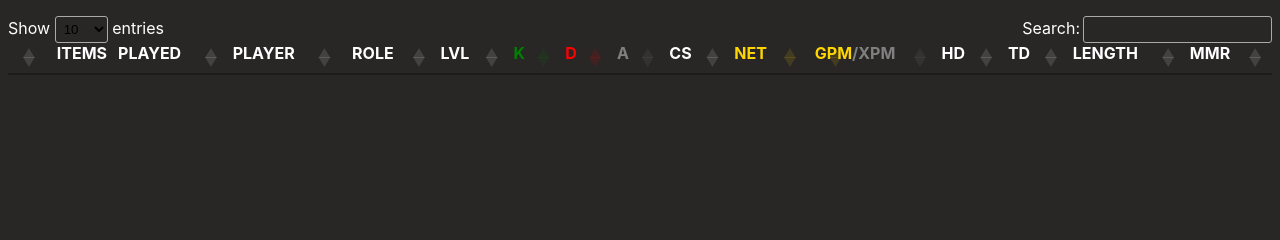
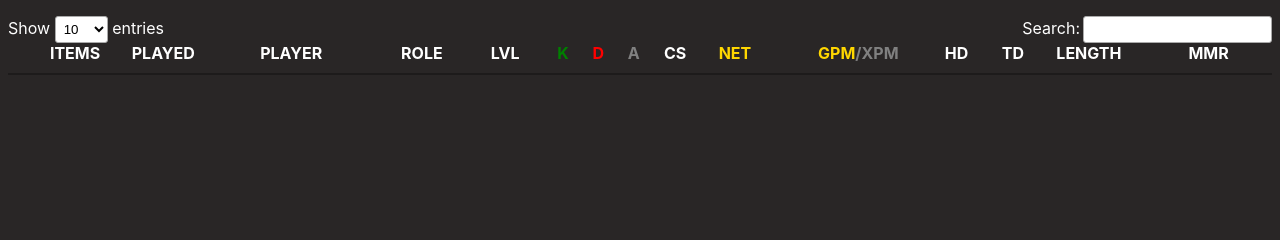
Before and after one commit to 27bslash/dota2-pro-item-tracker, a Flask app: template templates/final_items.html in a window 1280 px wide. Shown: the part 235-475 px from the top of the page. Run offline with Flask 2, Linux system fonts and the light colour scheme; the template is opened without the code that fills it, so the values that code supplies are empty; parts of the project's set-up code (start-up, migrations or seed data) failed here and were passed over; some libraries are stand-ins or nearby versions.

Commit message:
updated datatables to 1.12.1 search requires enter

```diff
--- a/static/main.css
+++ b/static/main.css
@@ -42,6 +42,9 @@ tr {
 }
 table.dataTable tbody tr {
   background-color: var(--table-row-odd-bg);
+}
+.even {
+    background-color: var(--table-row-odd-bg)!important;
 }
 thead {
   display: table-header-group;
@@ -773,7 +776,6 @@ label {
 }
 .hero-aghanim-upgrades {
   padding: 5px;
-
 }
 .tooltip-aghanim-img {
   flex-shrink: 0;
@@ -1072,9 +1074,23 @@ table.dataTable.display tbody tr.odd {
 .dataTables_wrapper .dataTables_filter,
 .dataTables_wrapper .dataTables_info,
 .dataTables_wrapper .dataTables_processing,
-.dataTables_wrapper .dataTables_paginate {
-  color: white;
+.dataTables_wrapper .dataTables_paginate .paginate_button.current .previous{
+  color: white !important;
 }
+/* select  */
+
+.dataTables_filter input,
+.dataTables_length select {
+  background-color: #fff !important;
+}
+.paginate_button.current {
+  background: linear-gradient(
+    to bottom,
+    rgb(255 255 255) 0%,
+    rgb(177 177 177 / 92%) 100%
+  ) !important;
+}
+
 .dataTables_wrapper .dataTables_paginate .paginate_button.disabled,
 .dataTables_wrapper .dataTables_paginate .paginate_button.disabled:hover,
 .dataTables_wrapper .dataTables_paginate .paginate_button.disabled:active {
@@ -1111,3 +1127,35 @@ table.dataTable tbody td {
 table.dataTable tbody td:nth-child(1) {
   padding: 0px;
 }
+
+table.dataTable>thead .sorting::before,
+ table.dataTable>thead .sorting_asc::before,
+ table.dataTable>thead .sorting_desc::before,
+ table.dataTable>thead .sorting_asc_disabled::before,
+ table.dataTable>thead .sorting_desc_disabled::before {
+    right: 0;
+    content: ""  !important;
+    display: none;
+}
+
+ table.dataTable>thead .sorting::after,
+ table.dataTable>thead .sorting_asc::after,
+ table.dataTable>thead .sorting_desc::after,
+ table.dataTable>thead .sorting_asc_disabled::after,
+ table.dataTable>thead .sorting_desc_disabled::after {
+    right: 0;
+    content: "" !important;
+    display: none;
+}
+
+ table.dataTable>thead>tr>th:not(.sorting_disabled),
+ table.dataTable>thead>tr>td:not(.sorting_disabled) {
+    padding-right: 4px;
+    padding-left: 4px;
+}
+
+ table.dataTable>thead>tr>th,
+ table.dataTable>thead>tr>td {
+    padding-right: 4px;
+    padding-left: 4px;
+}
--- a/templates/final_items.html
+++ b/templates/final_items.html
@@ -1,4 +1,7 @@
-{% extends 'search.html' %} {%block content%}
+{% extends 'base_scripts.html' %}
+{%block header%}
+{{super()}}
+<head>
     <script async>
     $(document).ready(function () {
         let table = $(".item-table").DataTable({
@@ -24,26 +27,31 @@
         ],
         order: [[0, "asc"]],
         order: [[2, "desc"]],
+        searchBuilder: {
+            enterSearch: true
+        },
+        search: {
+            return: true
+        },
         bfilter: false,
-      processing: true, ajax:{},
-      "language": { processing: '<img src=\'../static/icons/loading.gif\'></img> '},
+        processing: true,
         serverSide: true,
         deferRender: true,
         pageLength: 10,
         ajax: window.origin + window.location.pathname +'/table' + window.location.search,
-      search: {
-        return: true,
-    }
         });
     });
     </script>
-<script src="{{ url_for('static', filename='copy-match-id.js') }}" defer ></script>
+
     <script src="{{url_for('static', filename='most-used.js')}}" defer ></script>
     <script src="{{url_for('static', filename='talent/talent_img.js')}}" defer ></script>
     <script src="{{url_for('static', filename='tooltip/big_talent_tooltip.js')}}" defer ></script>
     <link rel="stylesheet" type="text/css"  href="{{ url_for('static', filename='minimap_icons/stylesheets/dota2minimapheroes.css') }}">
-<script  src="{{ url_for('static', filename='tooltip.js') }}"  type='module' defer></script>
     <title>{{hero_name}}</title>
+</head>
+{%endblock%}
+
+{%block content%}
 <main>
   <div class="content" style="margin-top: 40px;">
     <div class="top-layer">
--- a/templates/index.html
+++ b/templates/index.html
@@ -132,9 +132,9 @@
   </div>
 </main>
 <script>
-  $(document).ready(function () {
+   document.addEventListener('load', (e)=>  {
     document.getElementsByTagName("html")[0].style.visibility = "visible";
-  });
+   });
 </script>
 <script
   src="{{ url_for('static', filename='sorting.js') }}"
--- a/templates/search.html
+++ b/templates/search.html
@@ -5,30 +5,24 @@
     <meta charset="utf-8" />
     <meta http-equiv="X-UA-Compatible" content="IE=edge" />
     <meta name="viewport" content="width=device-width, initial-scale=1" />
-    <script
-    src="https://code.jquery.com/jquery-3.5.1.min.js"
-    integrity="sha256-9/aliU8dGd2tb6OSsuzixeV4y/faTqgFtohetphbbj0="
-    crossorigin="anonymous"></script>
+  <script
+    src="https://kit.fontawesome.com/452aecdbf8.js"
+    crossorigin="anonymous"
+    async defer></script>
     <link
-      rel="stylesheet"
-      type="text/css"
-      href="https://cdn.datatables.net/1.10.21/css/jquery.dataTables.css"
-    />
-    <script
-      type="text/javascript"
-      charset="utf8"
-      src="https://cdn.datatables.net/v/dt/dt-1.10.21/r-2.2.5/datatables.min.js"
-      ></script>
+        rel="stylesheet"
+        type="text/css"
+        href="https://cdn.datatables.net/1.12.1/css/jquery.dataTables.css"
+  />
     <link
       rel="stylesheet"
       href="{{ url_for('static', filename='main.css') }}"
     />
-    <script
-    src="https://kit.fontawesome.com/452aecdbf8.js"
-    crossorigin="anonymous"
-    async defer></script>
+    <script src="{{ url_for('static', filename='autocomplete.js') }}" defer></script>
+
   <link rel="icon" type="image/png" sizes="32x32" href="{{ url_for('static', filename='favicon/favicon-32x32.png') }}">
   </head>
+{%block header%}  {%endblock%}
   <body>
     <nav>
     <div class="navbar" role='navigation'>
@@ -64,7 +58,6 @@
       </div>
     </div>
   </nav>
-  <script src="{{ url_for('static', filename='autocomplete.js') }}"defer></script>
   {%block content%} {%endblock%}
   </body>
 </html>
```
Also changed, not shown: templates/base_scripts.html (added, +25 -0 lines), templates/player_final_items.html (+9 -8 lines), templates/player_starter_items.html (+6 -19 lines), templates/starter_items.html (+6 -5 lines). Lines whose indentation alone changed are shown as unchanged.
